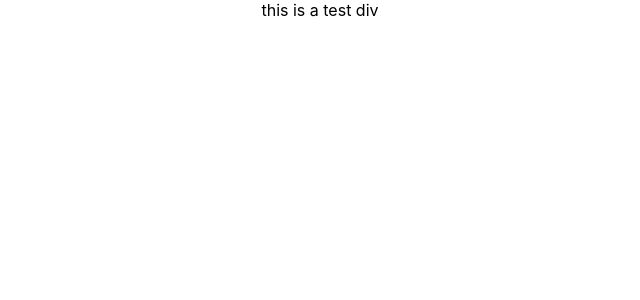
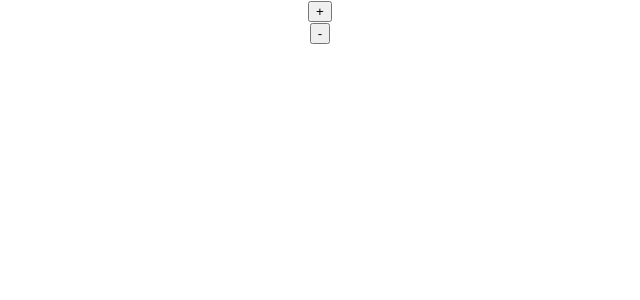
Before and after one commit to Harshvardhanvipat/counter-task-1, a React (Create React App) app: page / in a window 1280 px wide. Shown: the top 300 px of the page, without its empty margins (320-960 px from the left). Built offline with nearby package versions, Linux system fonts and the light colour scheme.

Commit message:
implementing functional components for increment and decrement and a display component

```diff
--- a/src/App.js
+++ b/src/App.js
@@ -1,11 +1,21 @@
 import React from "react";
-// import logo from './logo.svg';
+import DisplayNumber from "../src/components/DisplayNumberComponent";
+import IncrementComponent from "../src/components/IncrementComponent";
+import DecrementComponent from "../src/components/DecrementComponent";
+import { useState } from "react";
+
 import "./App.css";
 
 function App() {
+  const [value, setValue] = useState(0);
+
   return (
     <div className="App">
-      <div>this is a test div</div>
+      <div>
+        <DisplayNumber currentValue={value}></DisplayNumber>
+        <IncrementComponent></IncrementComponent>
+        <DecrementComponent></DecrementComponent>
+      </div>
     </div>
   );
 }
--- /dev/null
+++ b/src/components/DecrementComponent.js
@@ -0,0 +1,11 @@
+import React from "react";
+
+function DecrementComponent(props) {
+  return (
+    <div>
+      <button onClick> - </button>
+    </div>
+  );
+}
+
+export default DecrementComponent;
--- /dev/null
+++ b/src/components/DisplayNumberComponent.js
@@ -0,0 +1,8 @@
+import React from "react";
+import ReactDOM from "react-dom";
+
+function DisplayNumber(props) {
+  return <div> {props.value} </div>;
+}
+
+export default DisplayNumber;
--- /dev/null
+++ b/src/components/IncrementComponent.js
@@ -0,0 +1,14 @@
+import React from "react";
+import ReactDOM from "react-dom";
+
+function IncrementComponent(props) {
+  return (
+    <div>
+      <div>
+        <button> + </button>
+      </div>
+    </div>
+  );
+}
+
+export default IncrementComponent;
```
